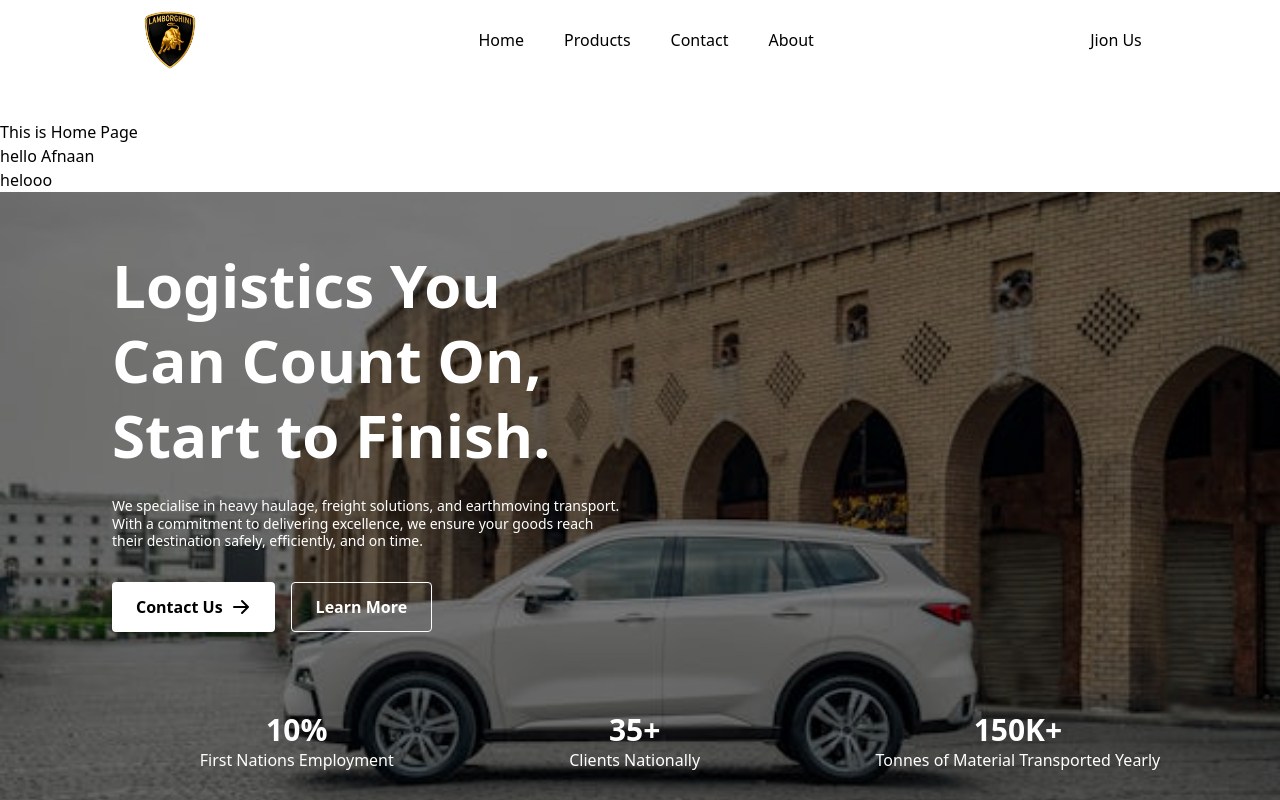
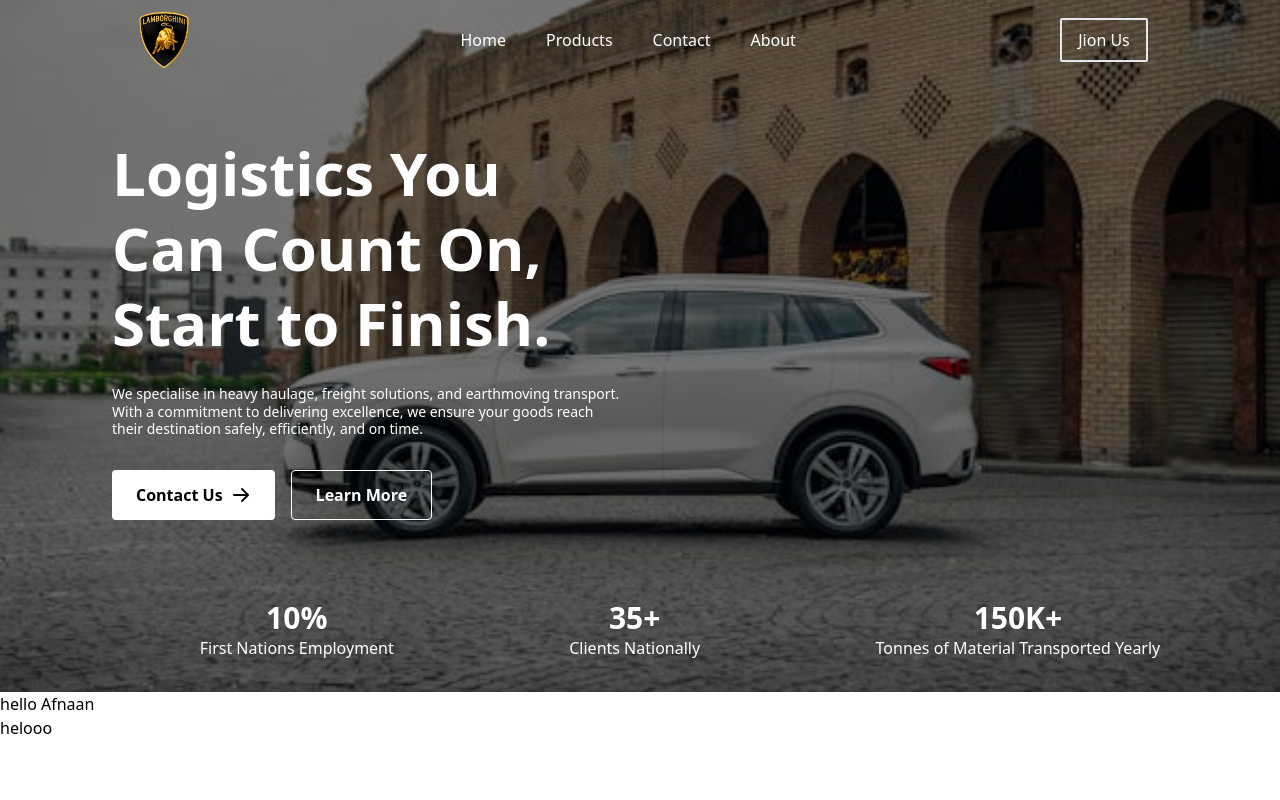
Before and after one commit to SadaqElmi/Github-Team, a React (Vite) app: page / in a window 1280 px wide. Shown: the top 800 px of the page. Built offline with nearby package versions, Linux system fonts and the light colour scheme.

Commit message:
Rafector The Code

```diff
--- a/src/HeroSection/Herosection.jsx
+++ b/src/HeroSection/Herosection.jsx
@@ -1,18 +1,20 @@
-
-import carImage from './img/carimgae.jpeg';
+import carImage from "./img/carimgae.jpeg";
 
 const HeroSection = () => {
   return (
     <section
-      className="relative h-screen bg-cover bg-center"
+      className="relative h-full bg-cover bg-center pt-20"
       style={{ backgroundImage: `url(${carImage})` }}
     >
       <div className="absolute inset-0 bg-black bg-opacity-50"></div>
       <div className="relative z-10  h-full  text-white p-8 ml-20">
-        <h1 className="text-6xl font-bold mt-6 w-full max-w-lg leading-tight">Logistics You  Can Count On,  Start to Finish.</h1>
+        <h1 className="text-6xl font-bold mt-6 w-full max-w-lg leading-tight">
+          Logistics You Can Count On, Start to Finish.
+        </h1>
         <p className="text-sm mt-6 w-full max-w-lg leading-tight">
-          We specialise in heavy haulage, freight solutions, and earthmoving transport. With a commitment
-          to delivering excellence, we ensure your goods reach their destination safely, efficiently, and on time.
+          We specialise in heavy haulage, freight solutions, and earthmoving
+          transport. With a commitment to delivering excellence, we ensure your
+          goods reach their destination safely, efficiently, and on time.
         </p>
         <div className="flex space-x-4 mt-8">
           <button className="px-6 py-3 bg-white text-black font-bold rounded hover:bg-gray-100 flex items-center gap-2">
--- a/src/Layout.jsx
+++ b/src/Layout.jsx
@@ -5,7 +5,7 @@ import Header from "./components/Header";
 const Layout = () => {
   return (
     <>
-      <div className="mb-10">
+      <div className="fixed top-0 w-full z-50">
         <Header />
       </div>
       <Outlet />
--- a/src/Pages/Home.jsx
+++ b/src/Pages/Home.jsx
@@ -1,12 +1,13 @@
 import React from "react";
 import Afnan from "../components/Afnan_com";
 import Faruq from "../components/Faruq";
+import HeroSection from "../HeroSection/Herosection";
 
 const Home = () => {
   return (
     <div>
-      <h1>This is Home Page </h1>
-      <Afnan/>
+      <HeroSection />
+      <Afnan />
       <Faruq />
     </div>
   );
--- a/src/components/Header.jsx
+++ b/src/components/Header.jsx
@@ -10,19 +10,29 @@ const Header = () => {
         </div>
         <ul className="flex justify-between items-center gap-10">
           <li>
-            <Link to="/">Home</Link>
+            <Link to="/" className="text-white">
+              Home
+            </Link>
           </li>
           <li>
-            <Link to="/">Products</Link>
+            <Link to="/" className="text-white">
+              Products
+            </Link>
           </li>
           <li>
-            <Link to="/">Contact</Link>
+            <Link to="/" className="text-white">
+              Contact
+            </Link>
           </li>
           <li>
-            <Link to="/">About</Link>
+            <Link to="/" className="text-white">
+              About
+            </Link>
           </li>
         </ul>
-        <button className="">Jion Us</button>
+        <button className="text-white border-2 py-2 px-4 rounded-sm">
+          Jion Us
+        </button>
       </nav>
     </div>
   );
--- a/src/main.jsx
+++ b/src/main.jsx
@@ -1,13 +1,10 @@
-import { StrictMode } from 'react'
-import { createRoot } from 'react-dom/client'
-import './index.css'
-import App from './App.jsx'
-import HeroSection from './HeroSection/Herosection.jsx';
+import { StrictMode } from "react";
+import { createRoot } from "react-dom/client";
+import "./index.css";
+import App from "./App.jsx";
 
-
-createRoot(document.getElementById('root')).render(
+createRoot(document.getElementById("root")).render(
   <StrictMode>
     <App />
-    <HeroSection />
-  </StrictMode>,
-)
+  </StrictMode>
+);
```
Lines whose indentation alone changed are shown as unchanged.
